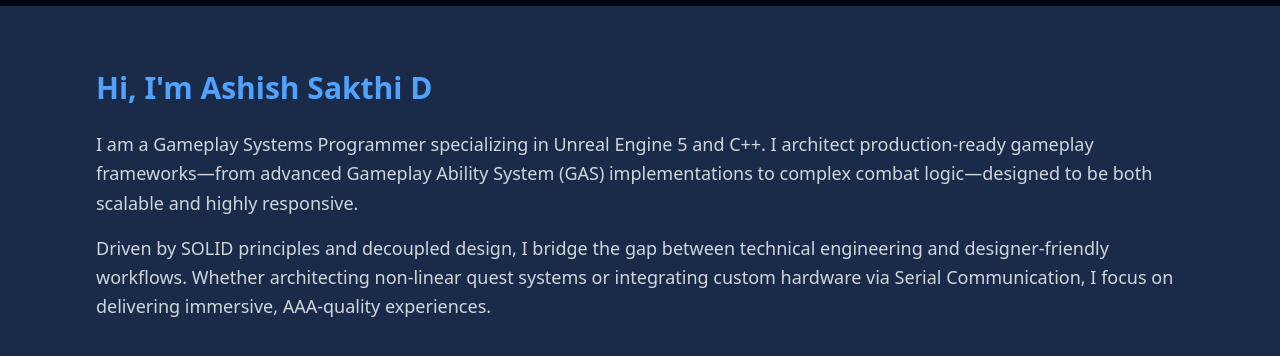
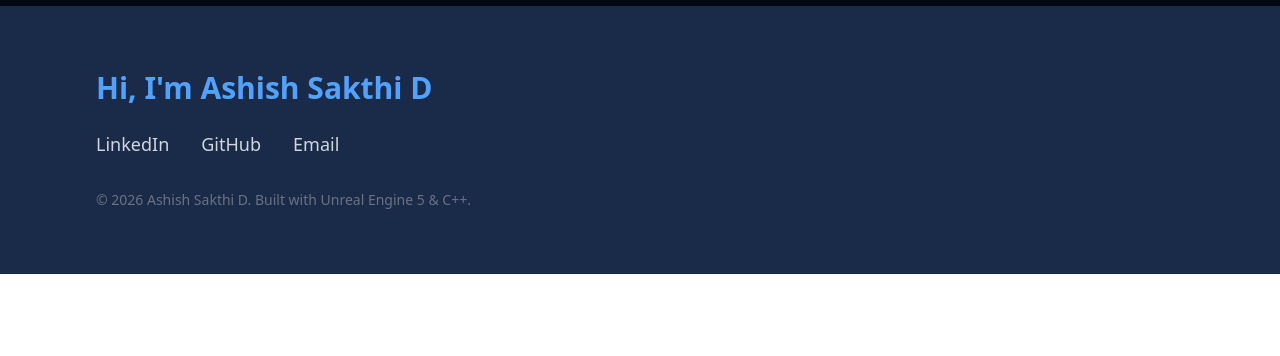
Before and after one commit to Ashish-Sakthi/ashish-sakthi.vercel.app, a React (Vite) app: page / in a window 1280 px wide. Shown: the part 2014-2370 px from the top of the page. After the commit the page ends 2288 px from the top, so only its background shows below. Built offline with nearby package versions, Linux system fonts and the light colour scheme.

Commit message:
Refactor Home component and ProjectCard structure

```diff
--- a/src/pages/Home.jsx
+++ b/src/pages/Home.jsx
@@ -159,23 +159,39 @@
 
       {/* Footer Section */}
       <footer className="bg-[#1a2b4a] text-white py-12 lg:py-16">
-        <div className="container mx-auto px-4 sm:px-6 lg:px-24">
-          <h2 className="text-2xl lg:text-3xl font-bold mb-4 lg:mb-6 text-blue-400 text-center lg:text-left">
+        <div className="container mx-auto px-4 sm:px-6 lg:px-24 flex flex-col items-center lg:items-start">
+          <h2 className="text-2xl lg:text-3xl font-bold mb-6 text-blue-400">
             Hi, I'm Ashish Sakthi D
           </h2>
-          <div className="space-y-4">
-            <p className="text-base lg:text-lg text-gray-300 leading-relaxed text-center lg:text-left">
-              I am a Gameplay Systems Programmer specializing in Unreal Engine 5 and C++.
-              I architect production-ready gameplay frameworks—from advanced Gameplay Ability System (GAS)
-              implementations to complex combat logic—designed to be both scalable and highly responsive.
-            </p>
-            <p className="text-base lg:text-lg text-gray-300 leading-relaxed text-center lg:text-left">
-              Driven by SOLID principles and decoupled design, I bridge the gap between technical
-              engineering and designer-friendly workflows. Whether architecting non-linear
-              quest systems or integrating custom hardware via Serial Communication, I focus on
-              delivering immersive, AAA-quality experiences.
-            </p>
+
+          <div className="flex flex-wrap justify-center lg:justify-start gap-8">
+            <a
+              href="https://linkedin.com/in/iamashishsakthi"
+              target="_blank"
+              rel="noopener noreferrer"
+              className="text-lg text-gray-300 hover:text-blue-400 font-medium transition-colors duration-300"
+            >
+              LinkedIn
+            </a>
+            <a
+              href="https://github.com/Ashish-Sakthi"
+              target="_blank"
+              rel="noopener noreferrer"
+              className="text-lg text-gray-300 hover:text-blue-400 font-medium transition-colors duration-300"
+            >
+              GitHub
+            </a>
+            <a
+              href="mailto:iamashishsakthid@gmail.com"
+              className="text-lg text-gray-300 hover:text-blue-400 font-medium transition-colors duration-300"
+            >
+              Email
+            </a>
           </div>
+
+          <p className="text-sm text-gray-500 mt-8">
+            © 2026 Ashish Sakthi D. Built with Unreal Engine 5 & C++.
+          </p>
         </div>
       </footer>
     </div>
```
